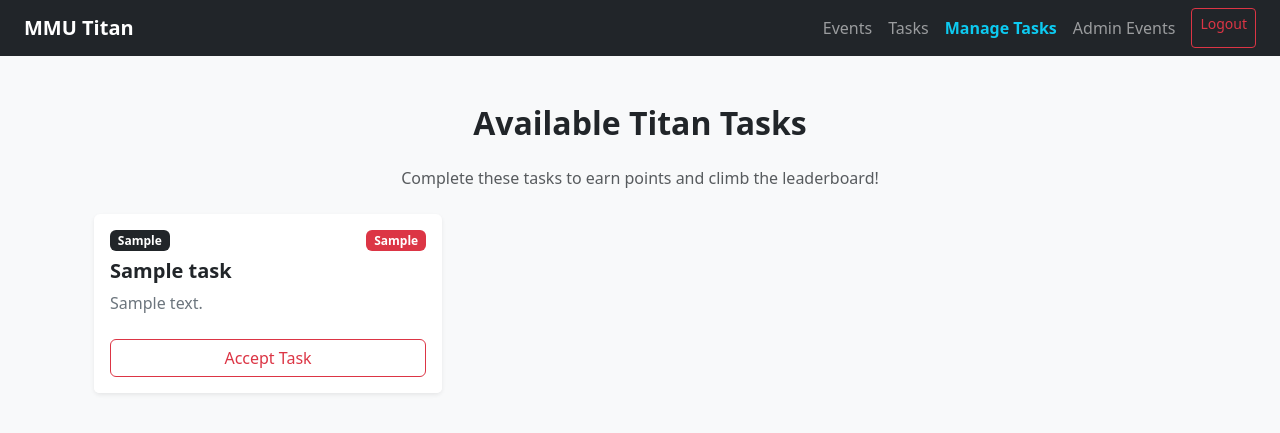
After one commit to preveer/GitExercise-G058, a Flask app: page /tasks in a window 1280 px wide. The commit adds this page. Shown: the top 433 px of the page. Run offline with Flask 3, Linux system fonts and the light colour scheme; a user stored in the database is signed in; tables that the repository leaves empty hold one stand-in row (values such as "Sample post").

Commit message:
Completed Card 12: Admin Management and Student View

```diff
--- a/mmutitan/app.py
+++ b/mmutitan/app.py
@@ -2,8 +2,8 @@ import os
 import secrets
 from flask import Flask, render_template, url_for, flash, redirect, request
 from flask_login import login_user, current_user, logout_user, login_required
-from models import db, login_manager, User, Badge, Event, RSVP
-from forms import RegistrationForm, LoginForm, EventForm, ChangePasswordForm, UpdateProfileForm
+from models import Task, db, login_manager, User, Badge, Event, RSVP
+from forms import RegistrationForm, LoginForm, EventForm, ChangePasswordForm, UpdateProfileForm, TaskForm
 from config import Config
 
 def create_app():
@@ -29,7 +29,6 @@ def create_app():
     @app.route('/')
     def home():
         if current_user.is_authenticated:
-            # When we build the leaderboard later, we will fetch real data here
             return render_template('dashboard.html', title='Dashboard')
         return render_template('home.html')
 
@@ -158,6 +157,81 @@ def create_app():
         flash('RSVP Successful!', 'success')
         return redirect(url_for('list_events'))
 
+    # --- PREVEER'S TASK POOL ROUTES ---
+
+    @app.route('/tasks')
+    @login_required
+    def student_tasks():
+        tasks = Task.query.all()
+        return render_template('student_tasks.html', title='Task Pool', tasks=tasks)
+
+    @app.route('/admin/tasks')
+    @login_required
+    def admin_tasks():
+        if not current_user.is_admin:
+            flash('Access denied. Admins only.', 'danger')
+            return redirect(url_for('home'))
+        tasks = Task.query.all()
+        return render_template('admin_tasks.html', title='Task Management', tasks=tasks)
+
+    @app.route('/admin/tasks/add', methods=['GET', 'POST'])
+    @login_required
+    def add_task():
+        if not current_user.is_admin:
+            flash('Access denied.', 'danger')
+            return redirect(url_for('home'))
+        form = TaskForm()
+        if form.validate_on_submit():
+            new_task = Task(
+                title=form.title.data,
+                description=form.description.data,
+                sport_category=form.sport_category.data,
+                difficulty=form.difficulty.data,
+                proof_required=form.proof_required.data
+            )
+            db.session.add(new_task)
+            db.session.commit()
+            flash('New task added successfully!', 'success')
+            return redirect(url_for('admin_tasks'))
+        return render_template('admin_task_form.html', title='Add Task', form=form, legend='Add New Task')
+
+    @app.route('/admin/tasks/edit/<int:task_id>', methods=['GET', 'POST'])
+    @login_required
+    def edit_task(task_id):
+        if not current_user.is_admin:
+            flash('Access denied.', 'danger')
+            return redirect(url_for('home'))
+        task = Task.query.get_or_404(task_id)
+        form = TaskForm()
+        if form.validate_on_submit():
+            task.title = form.title.data
+            task.description = form.description.data
+            task.sport_category = form.sport_category.data
+            task.difficulty = form.difficulty.data
+            task.proof_required = form.proof_required.data
+            db.session.commit()
+            flash('Task updated successfully!', 'success')
+            return redirect(url_for('admin_tasks'))
+        elif request.method == 'GET':
+            form.title.data = task.title
+            form.description.data = task.description
+            form.sport_category.data = task.sport_category
+            form.difficulty.data = task.difficulty
+            form.proof_required.data = task.proof_required
+        return render_template('admin_task_form.html', title='Edit Task', form=form, legend='Edit Task')
+
+    @app.route('/admin/tasks/delete/<int:task_id>', methods=['POST'])
+    @login_required
+    def delete_task(task_id):
+        if not current_user.is_admin:
+            flash('Access denied.', 'danger')
+            return redirect(url_for('home'))
+        task = Task.query.get_or_404(task_id)
+        db.session.delete(task)
+        db.session.commit()
+        flash('Task deleted successfully.', 'info')
+        return redirect(url_for('admin_tasks'))
+
     return app
 
 if __name__ == '__main__':
--- a/mmutitan/templates/base.html
+++ b/mmutitan/templates/base.html
@@ -12,7 +12,13 @@
         <div class="navbar-nav ms-auto">
             {% if current_user.is_authenticated %}
                 <a class="nav-link" href="{{ url_for('list_events') }}">Events</a>
-                <a class="nav-link" href="{{ url_for('manage_events') }}">Admin</a>
+                <a class="nav-link" href="{{ url_for('student_tasks') }}">Tasks</a>
+
+                {% if current_user.is_admin %}
+                    <a class="nav-link fw-bold text-info" href="{{ url_for('admin_tasks') }}">Manage Tasks</a>
+                    <a class="nav-link" href="{{ url_for('manage_events') }}">Admin Events</a>
+                {% endif %}
+
                 <a class="btn btn-outline-danger btn-sm ms-2" href="{{ url_for('logout') }}">Logout</a>
             {% else %}
                 <a class="nav-link" href="{{ url_for('login') }}">Login</a>
--- /dev/null
+++ b/mmutitan/templates/student_tasks.html
@@ -0,0 +1,33 @@
+{% extends "base.html" %}
+{% block content %}
+<div class="container mt-5">
+    <h2 class="text-center mb-4 fw-bold">Available Titan Tasks</h2>
+    <p class="text-muted text-center">Complete these tasks to earn points and climb the leaderboard!</p>
+
+    <div class="row mt-4">
+        {% for task in tasks %}
+        <div class="col-md-4 mb-4">
+            <div class="card h-100 shadow-sm border-0">
+                <div class="card-body">
+                    <div class="d-flex justify-content-between mb-2">
+                        <span class="badge bg-dark">{{ task.sport_category }}</span>
+                        <span class="badge {% if task.difficulty == 'Easy' %}bg-success{% elif task.difficulty == 'Medium' %}bg-warning text-dark{% else %}bg-danger{% endif %}">
+                            {{ task.difficulty }}
+                        </span>
+                    </div>
+                    <h5 class="card-title fw-bold">{{ task.title }}</h5>
+                    <p class="card-text text-secondary">{{ task.description }}</p>
+                </div>
+                <div class="card-footer bg-white border-0 pb-3">
+                    <button class="btn btn-outline-danger w-100">Accept Task</button>
+                </div>
+            </div>
+        </div>
+        {% else %}
+        <div class="col-12 text-center">
+            <p class="text-muted">No tasks available right now. Check back later!</p>
+        </div>
+        {% endfor %}
+    </div>
+</div>
+{% endblock %}
```
Also changed, not shown: mmutitan/templates/admin_task_form.html (+5 -11 lines), mmutitan/templates/admin_tasks.html (+2 -10 lines), mmutitan/instance/mmutitan.db.
